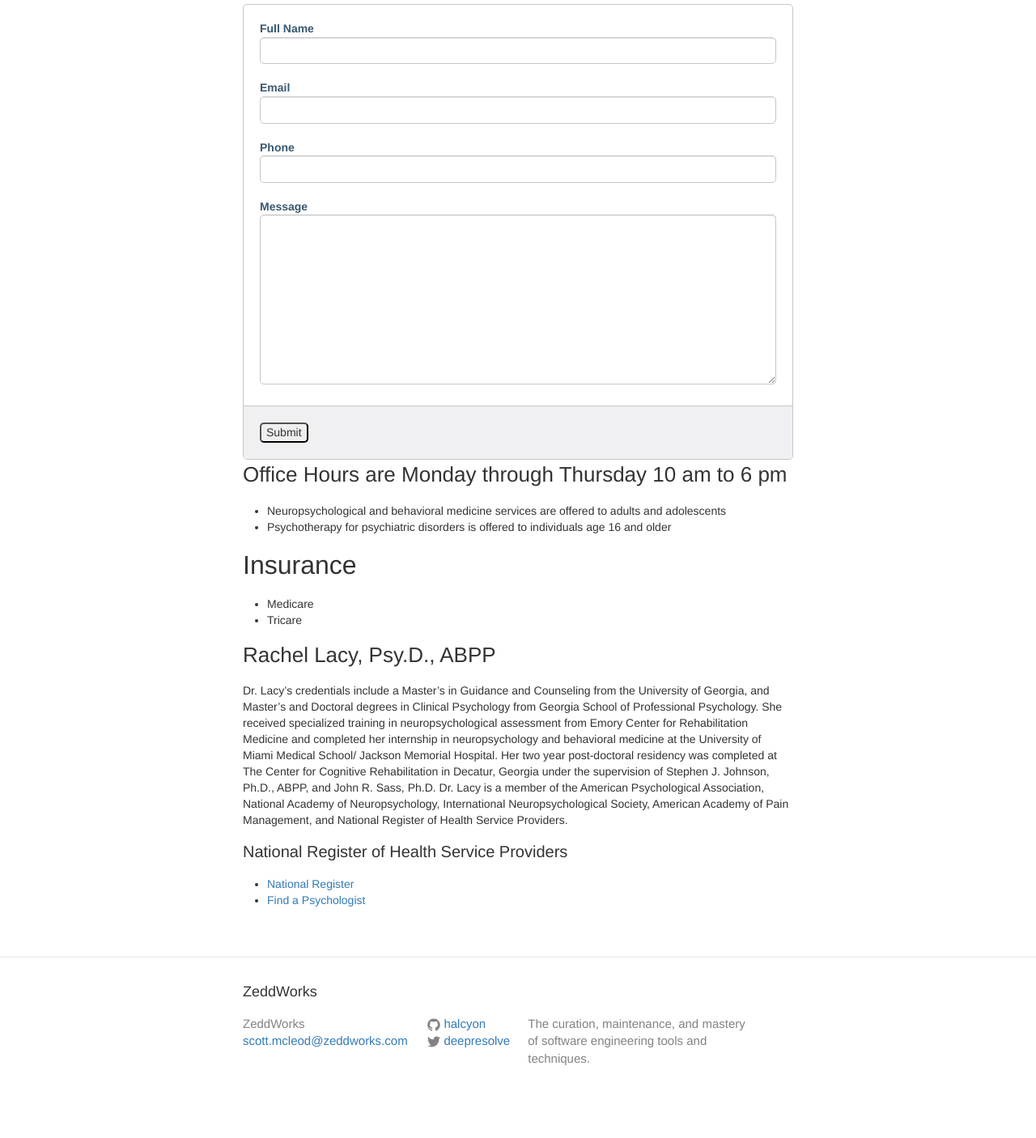
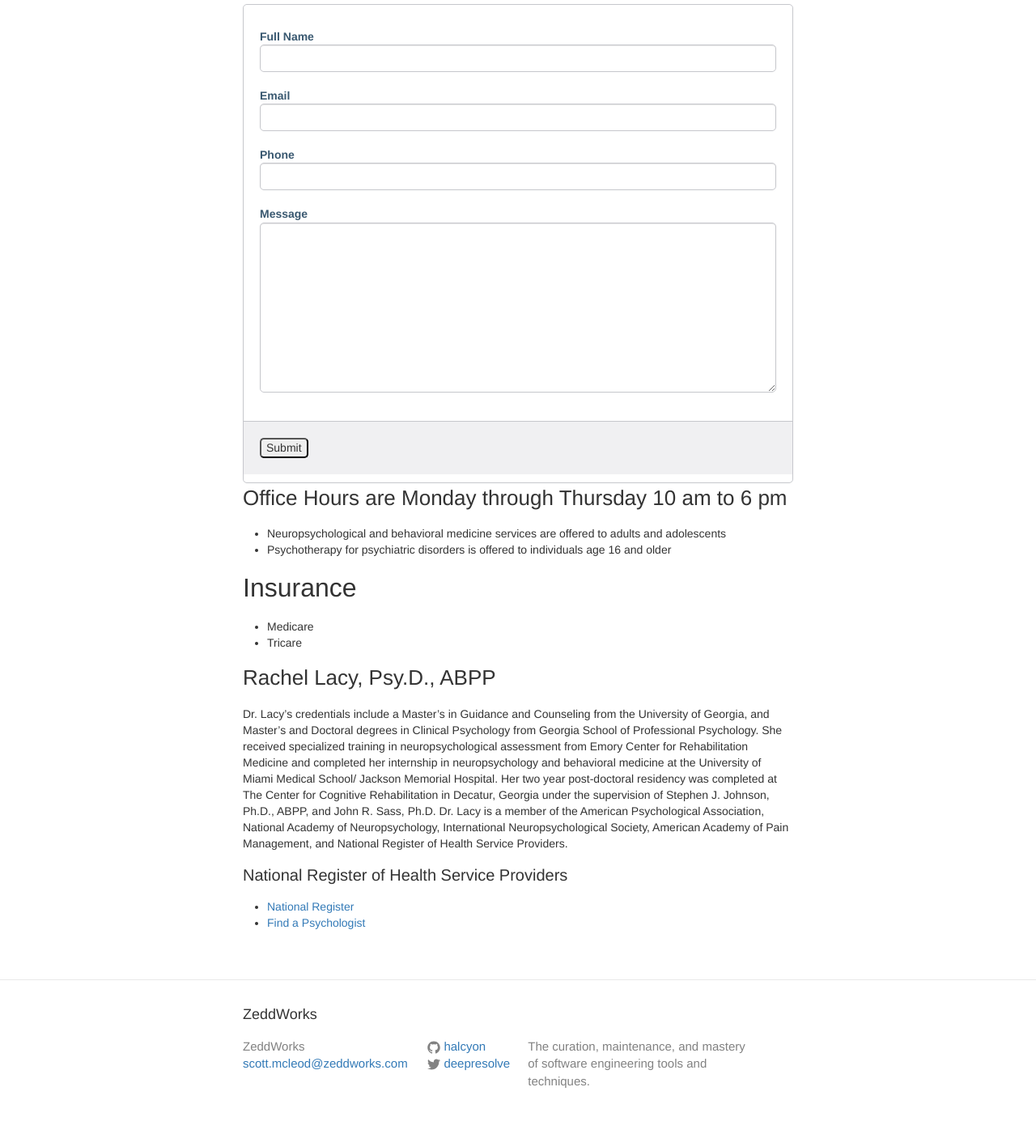
Before and after one commit to halcyon/www.zeddworks.com, a Jekyll site: the page built from contact.md, in a window 1280 px wide. Shown: the part 642-2048 px from the top of the page at 81% size. Built offline with Jekyll 4.4.1, drawn with Linux system fonts in a browser that asks for light colours; before the commit the page ends 2020 px from its top, so only the background shows below that.

Commit message:
Updating CSS

```diff
--- a/_sass/_form.scss
+++ b/_sass/_form.scss
@@ -11,7 +11,7 @@ form {
 }
 fieldset {
     border: 0;
-    margin: 0;
+    margin: 0.67em 0;
     padding: 0;
 }
 textarea, input {
```
